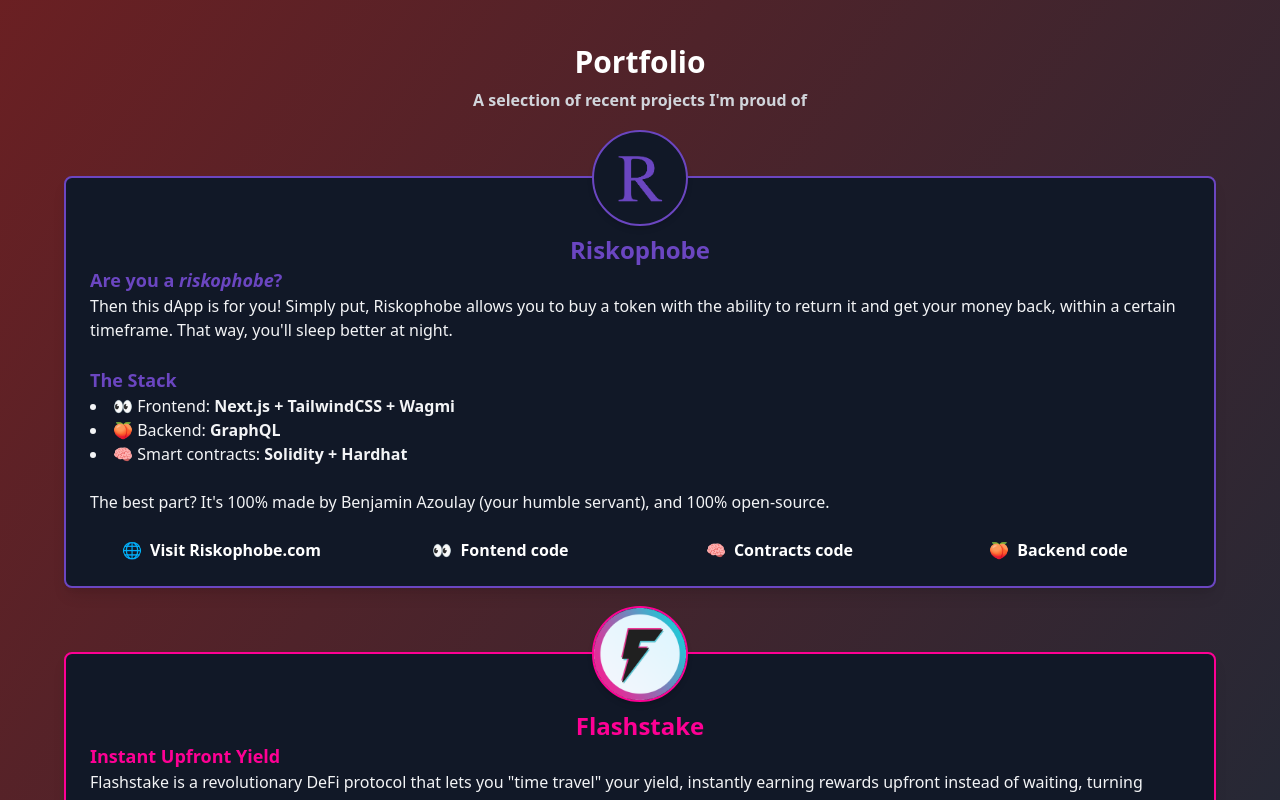
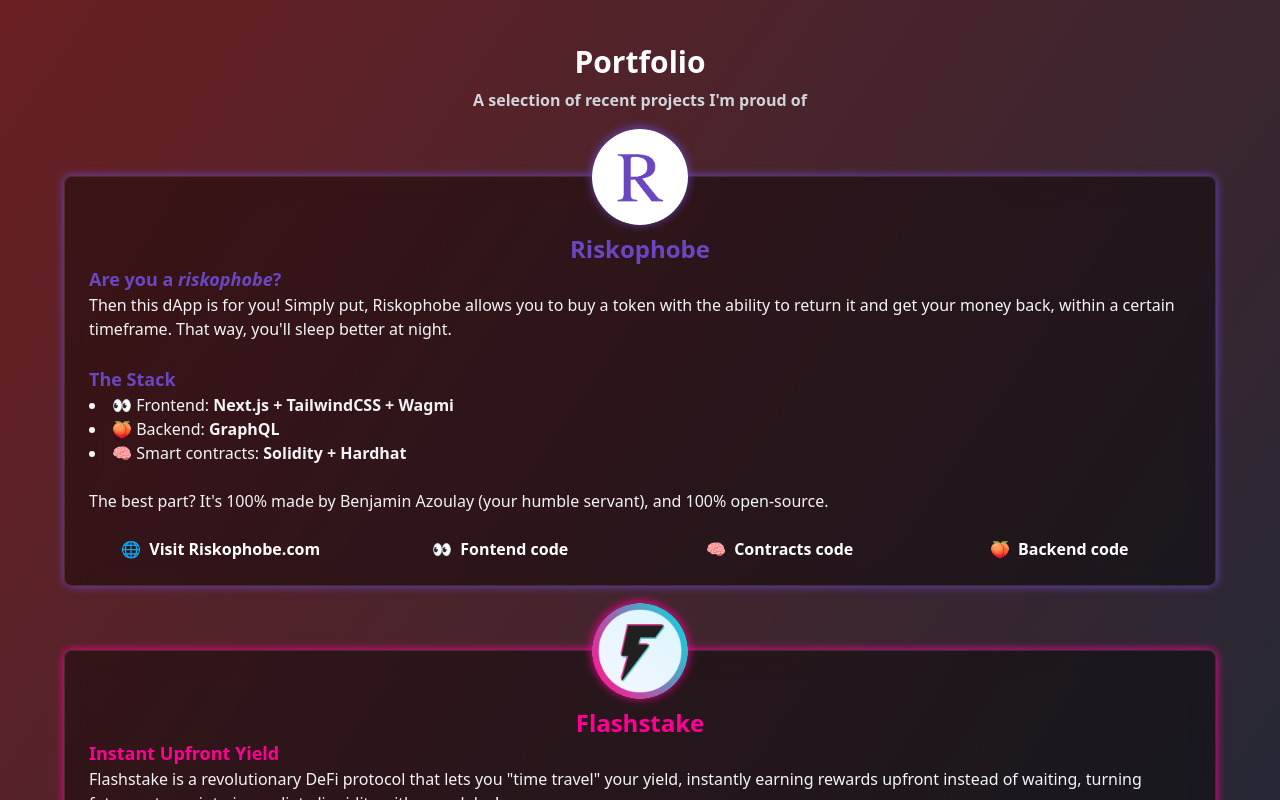
Before and after one commit to Walie-Matthieu/Walie-Matthieu, a Next.js app: page / in a window 1280 px wide. Shown: the part 820-1620 px from the top of the page. Built offline with nearby package versions, Linux system fonts and the light colour scheme.

Commit message:
ProjectBox neon UI classes

```diff
--- a/src/app/components/ProjectBox.tsx
+++ b/src/app/components/ProjectBox.tsx
@@ -1,5 +1,5 @@
 import Image from "next/image";
-import { FC, ReactNode } from "react";
+import { CSSProperties, FC } from "react";
 import { ProjectContentProps } from "../projects/projectData";
 
 interface ProjectBoxProps {
@@ -12,19 +12,27 @@ interface ProjectBoxProps {
 const ProjectBox: FC<ProjectBoxProps> = ({ title, image, color, Content }) => {
   return (
     <div
-      className="relative bg-gray-900 shadow-lg rounded-lg p-6 text-center border-2"
-      style={{ borderColor: color }}
+      className="relative group dark-glass shadow-lg rounded-lg p-6 text-center"
+      style={{ "--glow-color": color } as CSSProperties}
     >
       {/* Logo Container */}
       <div
-        className={`absolute left-1/2 -translate-x-1/2 -top-12 border-2 rounded-full bg-gray-900 flex items-center justify-center shadow-md`}
-        style={{
-          width: 96,
-          height: 96,
-          borderColor: color,
-        }}
+        className="absolute left-1/2 -translate-x-1/2 -top-12 rounded-full bg-gray-900 flex items-center justify-center shadow-md neon-logo"
+        style={
+          {
+            width: 96,
+            height: 96,
+            "--glow-color": color,
+          } as CSSProperties
+        }
       >
-        <Image src={image} alt={`${title} logo`} width={96} height={96} />
+        <Image
+          src={image}
+          alt={`${title} logo`}
+          width={96}
+          height={96}
+          className="rounded-full"
+        />
       </div>
 
       {/* Box Content */}
--- a/src/app/globals.css
+++ b/src/app/globals.css
@@ -42,3 +42,29 @@
 button {
   @apply p-2 rounded-md font-bold inline-flex items-center justify-center text-gray-900;
 }
+
+.dark-glass {
+  background: rgba(0, 0, 0, 0.4);
+  backdrop-filter: blur(12px);
+  -webkit-backdrop-filter: blur(12px);
+  border: 1px solid rgba(255, 255, 255, 0.1);
+  box-shadow: 0 0 10px var(--glow-color);
+  transition-property: box-shadow;
+  transition-timing-function: cubic-bezier(0.4, 0, 0.2, 1);
+  transition-duration: 150ms;
+}
+
+.dark-glass:hover {
+  box-shadow: 0 0 20px var(--glow-color);
+}
+
+.neon-logo {
+  box-shadow: 0 -1px 10px var(--glow-color);
+  transition-property: box-shadow;
+  transition-timing-function: cubic-bezier(0.4, 0, 0.2, 1);
+  transition-duration: 150ms;
+}
+
+.dark-glass:hover > .neon-logo {
+  box-shadow: 0 -2px 15px var(--glow-color);
+}
```
Also changed, not shown: public/logos/Riskophobe.png.
